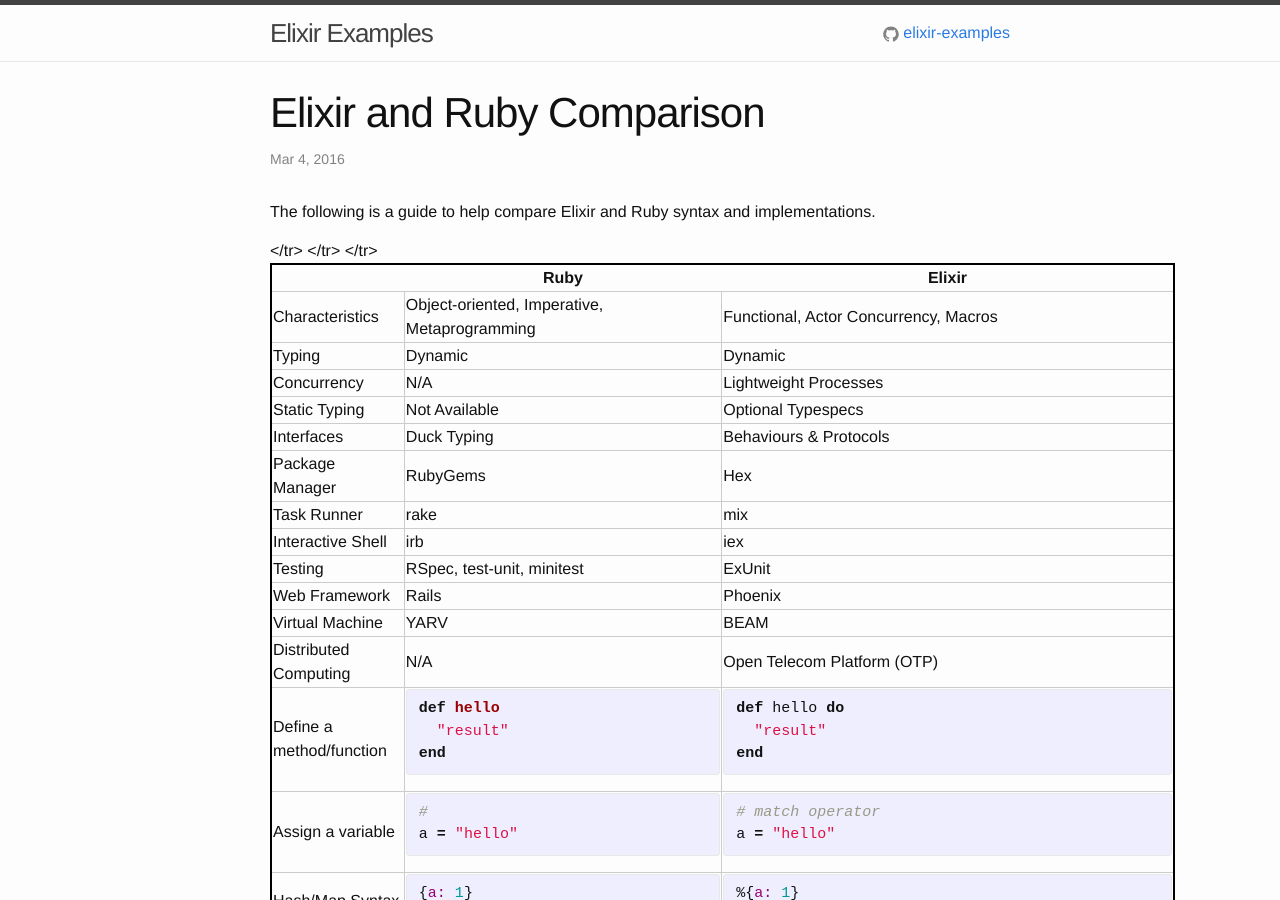
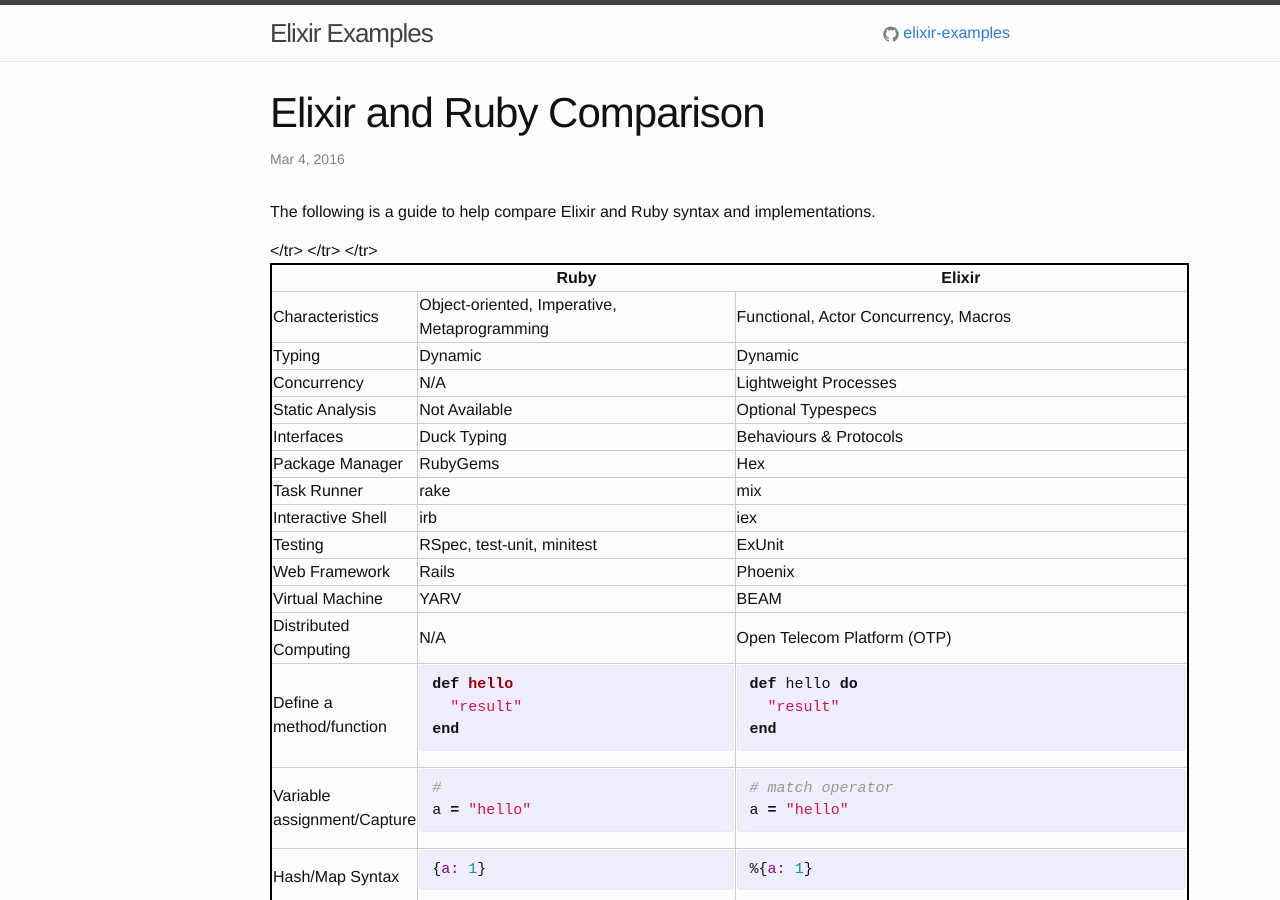
Before and after one commit to elixir-examples/elixir-examples.github.io, a Jekyll site: the page built from _posts/2016-03-04-elixir-and-ruby-comparison.markdown, in a window 1280 px wide and 900 px high. Built offline with Jekyll 4.4.1, drawn with Linux system fonts in a browser that asks for light colours; some of the changed text lies outside the part shown.

Commit message:
Update per feedback

```diff
--- a/_posts/2016-03-04-elixir-and-ruby-comparison.markdown
+++ b/_posts/2016-03-04-elixir-and-ruby-comparison.markdown
@@ -50,7 +50,7 @@
   </tr>
   <!--  -->
   <tr>
-  <td>Static Typing</td>
+  <td>Static Analysis</td>
   <td>
   Not Available</td>
   <td>
@@ -124,7 +124,7 @@
 {% endhighlight %}</td>
 </tr>
 <!--  -->
-<td>Assign a variable</td>
+<td>Variable assignment/Capture</td>
 <td>
 {% highlight ruby %}
 #
```
Also changed, not shown: other parts of _posts/2016-03-04-elixir-and-ruby-comparison.markdown (+2 -2 lines).
